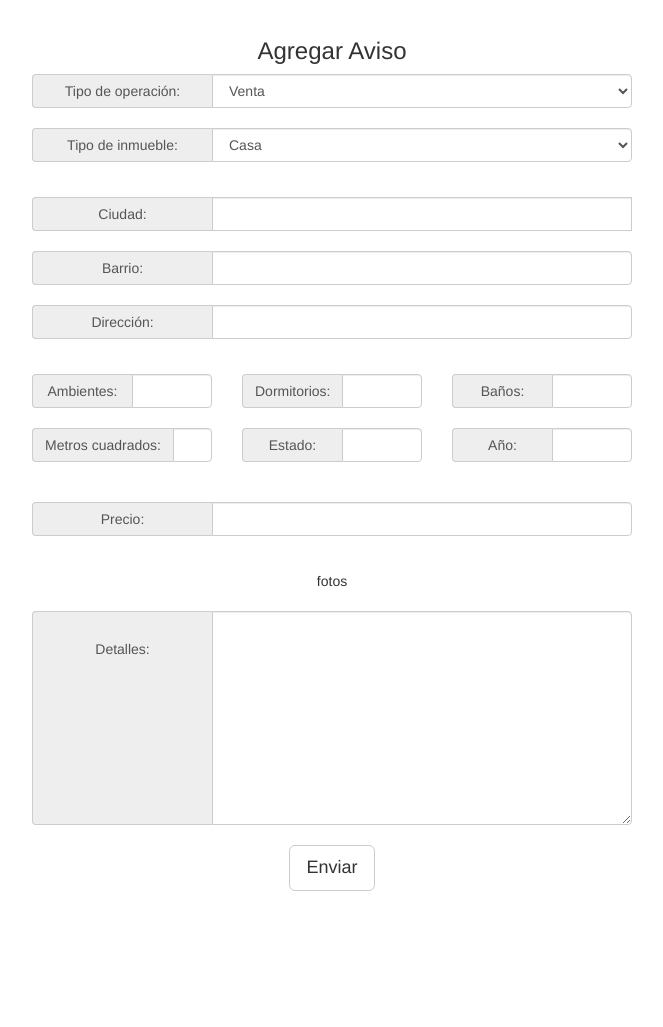
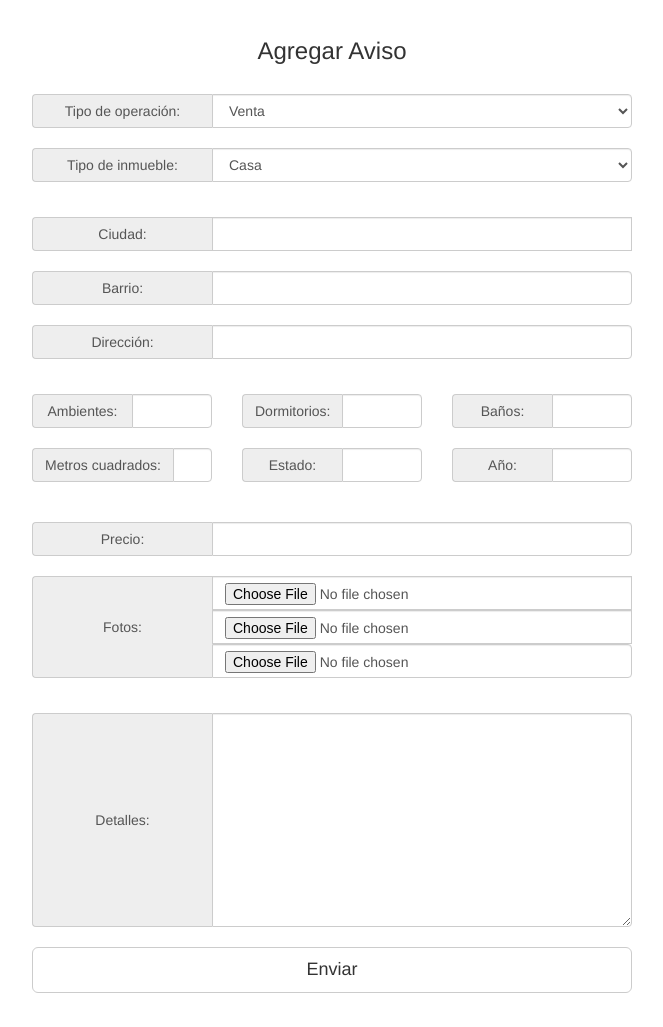
Before and after one commit to maribel000/inmophp, a CodeIgniter app: page /redinmo/avisos/agregar in a window 1280 px wide. Shown: the part 52-1079 px from the top of the page, without its empty margins (308-971 px from the left). Before the commit the page ends 943 px from the top, so only its background shows below. Run offline with CodeIgniter, Linux system fonts and the light colour scheme; data comes from the database, SQL or seed files in the repository; some libraries are stand-ins or nearby versions.

Commit message:
avisos/agregar: subida de fotos en la imagen al dir uploads. TODO: agregarlas a la bd

```diff
--- a/application/controllers/avisos.php
+++ b/application/controllers/avisos.php
@@ -52,6 +52,45 @@ class Avisos extends CI_Controller {
 			$this->load->view('agregar', $data);
 
 		} else {
+
+            $config['upload_path'] = './uploads/';
+            $config['allowed_types'] = 'jpg|png|jpeg';
+            $config['max_size']  = '0';
+            $config['max_width']  = '0';
+            $config['max_height']  = '0';
+
+            $this->load->library('upload', $config);
+
+            $configThumb = array();
+            $configThumb['image_library'] = 'gd2';
+            $configThumb['source_image'] = '';
+            $configThumb['create_thumb'] = TRUE;
+            $configThumb['maintain_ratio'] = TRUE;
+
+            $configThumb['width'] = 140;
+            $configThumb['height'] = 210;
+
+            $this->load->library('image_lib');
+
+            for($i = 1; $i < 4; $i++) {
+                /* genero un filename "unico" */
+                $config['file_name'] = 'foto_'.uniqid(rand()).'_'.$i;
+                $this->upload->initialize($config);
+
+                $upload = $this->upload->do_upload('foto'.$i);
+                /* fallo la carga */
+                if($upload === FALSE) continue;
+                /* obtengo info para hacer los thumbs */
+                $data = $this->upload->data();
+
+                $uploadedFiles[$i] = $data;
+                /* creo los thumbs */
+                if($data['is_image'] == 1) {
+                    $configThumb['source_image'] = $data['full_path'];
+                    $this->image_lib->initialize($configThumb);
+                    $this->image_lib->resize();
+                }
+            }
 
 		    $tipoop = $this->input->post('tipoop');
 			$tipoinm = $this->input->post('tipoinm');
--- a/application/views/agregar.php
+++ b/application/views/agregar.php
@@ -18,6 +18,7 @@
 
     <script type="text/javascript" src="<?php echo base_url();?>theme/dist/js/bootstrap.min.js"></script>
     <script	type="text/javascript" src="<?php echo base_url();?>theme/dist/js/bootstrap-select.js"></script>
+    <script	type="text/javascript" src="<?php echo base_url();?>theme/dist/js/bootstrap-filestyle.min.js"></script>
 
     <link href="<?php echo base_url();?>theme/assets/jquery/jquery-ui.css" type="text/css" rel="stylesheet">
 
@@ -55,15 +56,16 @@
 	<center>
 <div style="max-width:600px">
 <h1>Agregar Aviso</h1>
+<br />
 <?php if(validation_errors()) {?>
  <div class="alert alert-danger" role="alert" style="padding:4px"><?php echo validation_errors(); ?></div>
 <?php } ?>
 
-<form name="agregar_aviso" method="post" action="<?php echo base_url();?>avisos/agregar">
+<form name="agregar_aviso" method="post" action="<?=base_url()?>avisos/agregar" enctype="multipart/form-data">
 <div class="form-group">
 <div class="input-group">
 <span class="input-group-addon" style="min-width:180px">Tipo de operaci&oacute;n:</span>
-<select name="tipoop" id="tipoop" class="form-control" data-toggle="popover" data-trigger="hover" data-content="Las ventas se hacen en dolares y los alquileres en pesos">
+<select name="tipoop" id="tipoop" class="form-control" data-toggle="popover" data-trigger="hover" data-content="Las ventas se realizan en dolares y los alquileres en pesos.">
   <?php foreach ($tipos_op as $tipo_op) { ?>
   <option value="<?php echo $tipo_op->id;?>"><?php echo $tipo_op->nombre;?></option>
   <?php } ?>
@@ -83,8 +85,8 @@
 <div class="form-group">
 <div class="input-group">
 <span class="input-group-addon" style="min-width:180px">Ciudad:</span>
-<input name="localidad" type="text" id="localidades" class="form-control" />
-<input name="idLocalidad" type="hidden" id="idLocalidad" value="" />
+<input name="localidad" type="text" id="localidades" value="" class="form-control">
+<input name="idLocalidad" type="hidden" id="idLocalidad" value="">
 </div>
 <br>
 <div class="input-group">
@@ -94,7 +96,7 @@
 <br>
 <div class="input-group">
 <span class="input-group-addon" style="min-width:180px">Direcci&oacute;n:</span>
-<input name="direccion" type="text" id="direccion" value="" class="form-control" data-toggle="popover" data-trigger="hover" data-content="Direccion exacta para ubicar en google maps.">
+<input name="direccion" type="text" id="direccion" value="" class="form-control" data-toggle="popover" data-trigger="hover" data-content="Direccion exacta del inmueble.">
 </div>
 </div>
 <div class="form-group">
@@ -148,16 +150,23 @@
 <input name="precio" type="text" id="precio" value="" class="form-control">
 </div>
 <br>
+<div class="input-group">
+    <span class="input-group-addon" style="min-width:180px;">Fotos:</span>
+    <input name="foto1" type="file" id="foto1" value="" size="30" class="form-control filestyle" data-buttonName="btn-primary" data-buttonText="&nbsp;Buscar foto">
+    <input name="foto2" type="file" id="foto2" value="" size="30" class="form-control filestyle" data-buttonName="btn-primary" data-buttonText="&nbsp;Buscar foto">
+    <input name="foto3" type="file" id="foto3" value="" size="30" class="form-control filestyle" data-buttonName="btn-primary" data-buttonText="&nbsp;Buscar foto">
 </div>
-fotos<br><br>
+<br>
+</div>
 <div class="input-group">
-<span class="input-group-addon" style="vertical-align:top; padding-top:30px; min-width:180px">Detalles:</span>
+<span class="input-group-addon" style="min-width:180px">Detalles:</span>
 <textarea name="detalles" cols="35" rows="10" id="detalles" class="form-control" style="font-family:Courier New"></textarea>
 </div>
 <br>
 
-    <center><button id="botagregar" type="submit" class="btn btn-default btn-lg" name="save" >Enviar</button></center>
+    <center><button id="botagregar" type="submit" class="btn btn-default btn-lg" style="min-width:600px" name="save" >Enviar</button></center>
 </form>
+<br />
 
 	</div>
 	</center>
```
